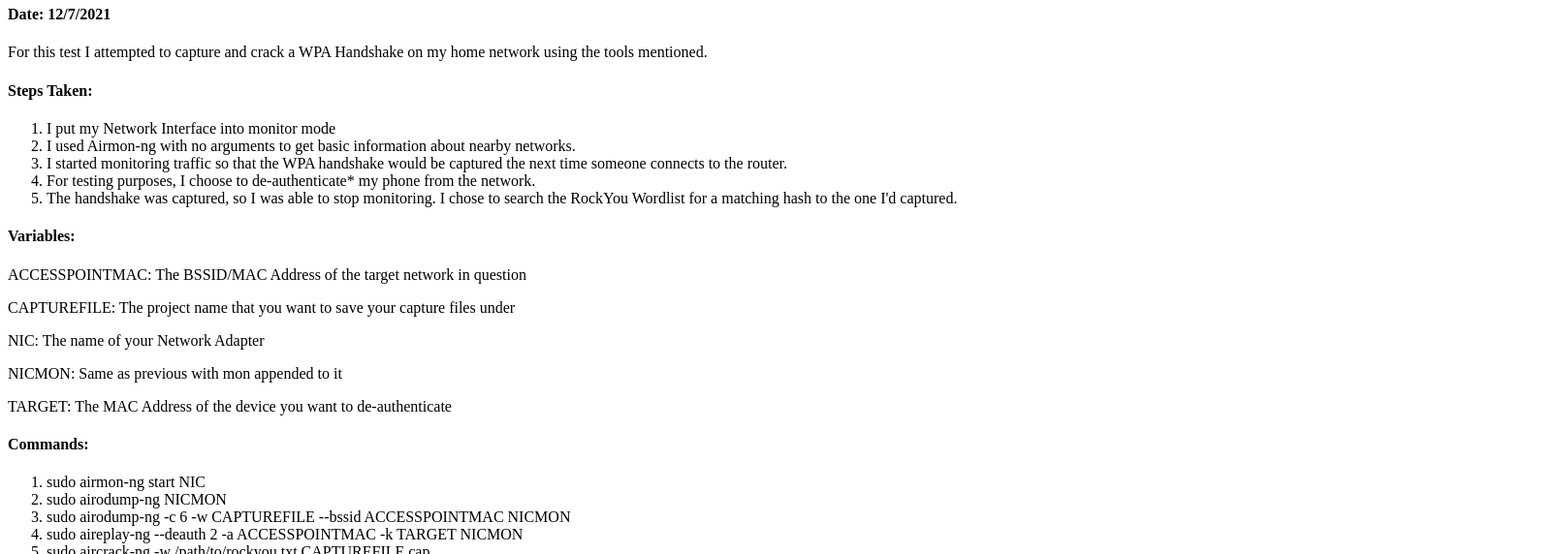
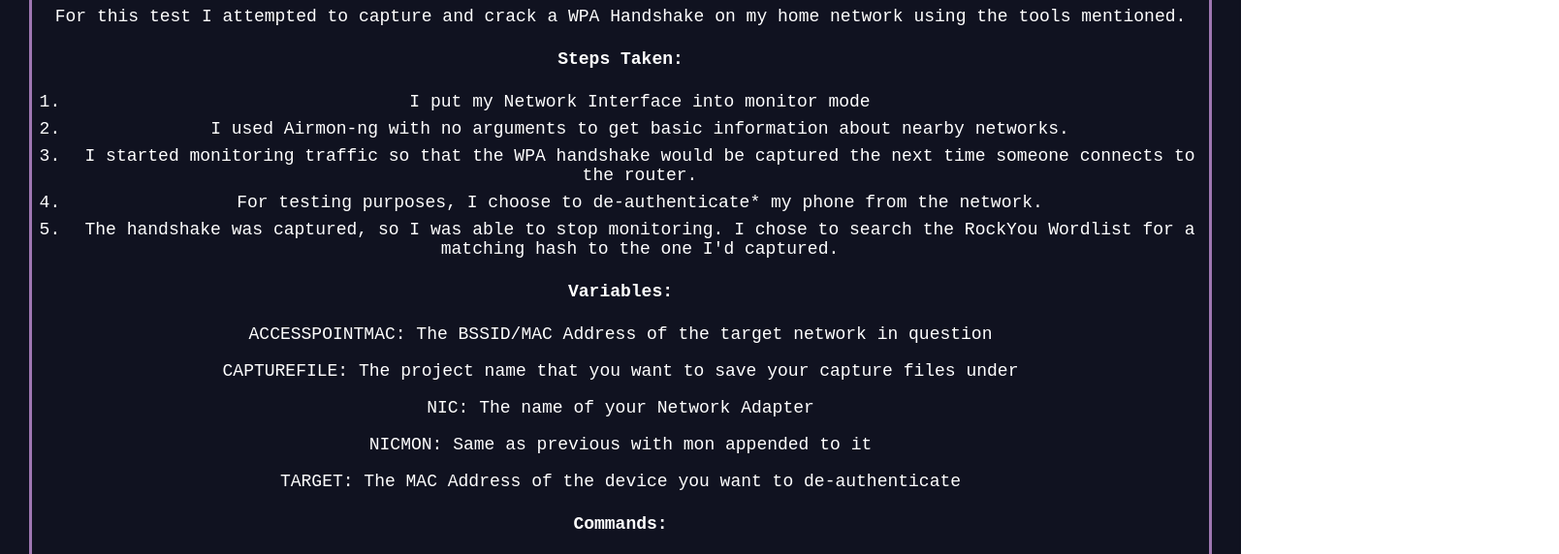
Before and after one commit to nniemeir/nncomputing, a plain HTML site: page writeups/aircrack-ng-1.html in a window 1280 px wide. Shown: the part 156-728 px from the top of the page at 97% size, 1608 px wide, since content can reach past the window. Drawn offline with Linux system fonts and the light colour scheme; the site is published under a folder, as on GitHub Pages, so addresses that start at the root find nothing; files whose address does not match are found by name.

Commit message:
Update aircrack-ng-1.html

```diff
--- a/writeups/aircrack-ng-1.html
+++ b/writeups/aircrack-ng-1.html
@@ -1,7 +1,7 @@
 <!DOCTYPE html>
 <html>
     <head>
-        <link rel="stylesheet" type="text/css" href="/style.css">
+        <link rel="stylesheet" type="text/css" href="../style.css">
         <title>Aircrack-ng Suite</title>
     </head>
     <body>
```
